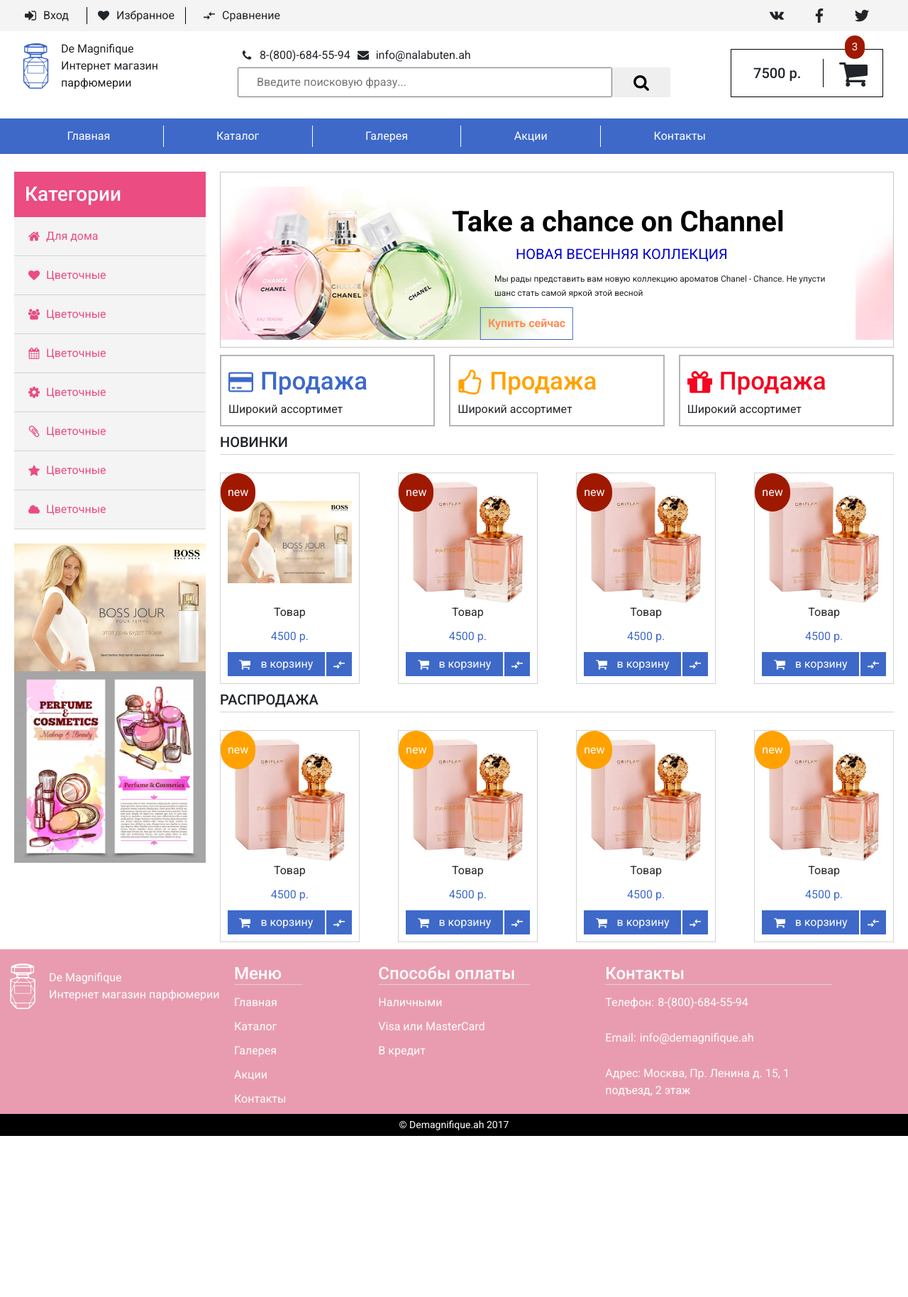
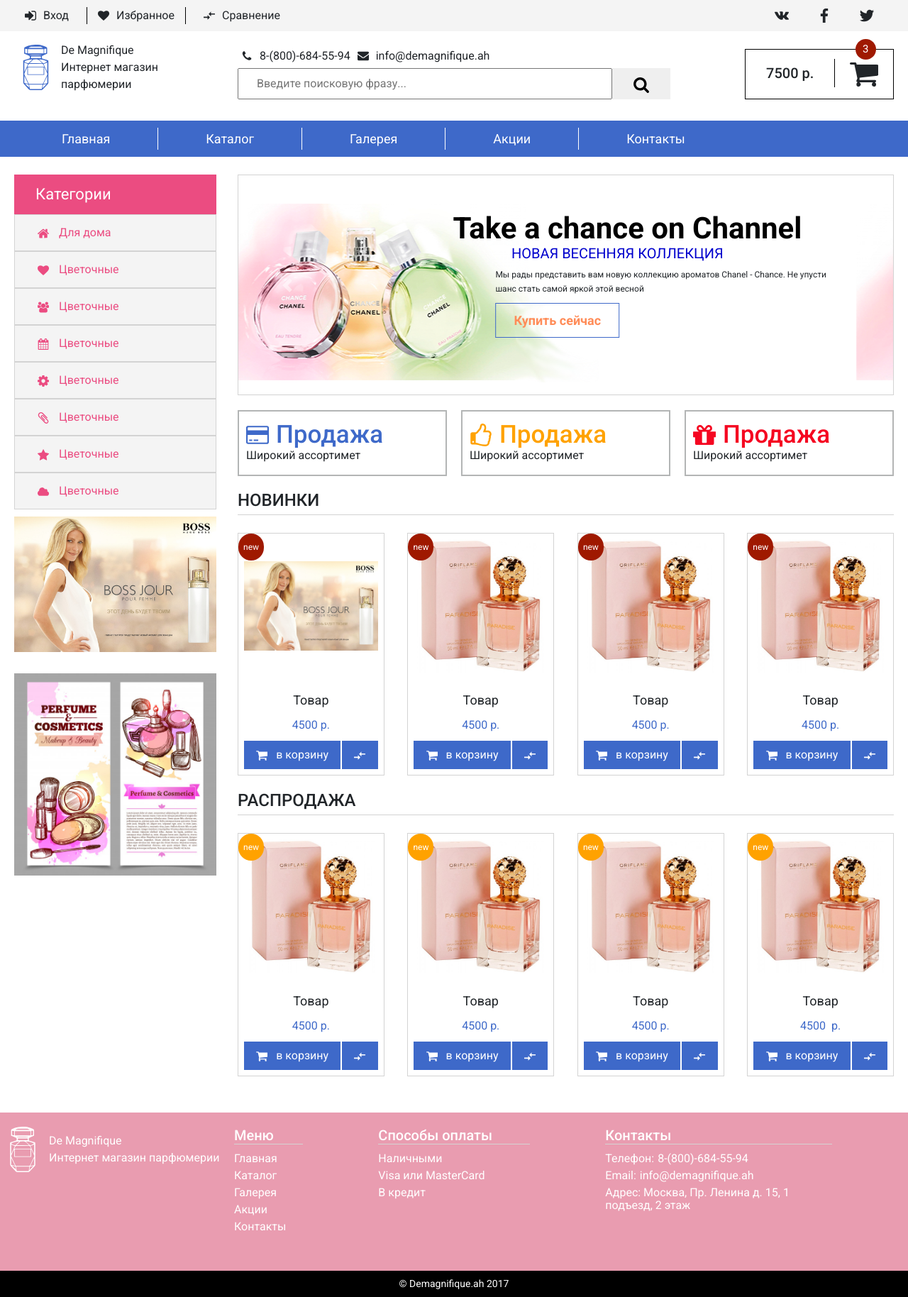
Before and after one commit to sakuranasty/DeMagnifique-3rd_template, a website: page index.html in a window 1280 px wide. Shown: the whole page at 71% size. Before the commit the page ends 1601 px from the top, so only its background shows below. Drawn offline with nearby package versions, Linux system fonts and the light colour scheme.

Commit message:
fixed major issues

```diff
--- a/gulpfile.js
+++ b/gulpfile.js
@@ -27,7 +27,7 @@
 
 gulp.task('watch', function(){
 	browserSync.init({
-       proxy: "MyLouboutin.loc"
+       server: true
     });
 
 	gulp.watch('./src/precss/**/*.less', styles);
--- a/index.html
+++ b/index.html
@@ -13,6 +13,11 @@
     <link rel="stylesheet" href="https://stackpath.bootstrapcdn.com/bootstrap/4.3.1/css/bootstrap.min.css"
           integrity="sha384-ggOyR0iXCbMQv3Xipma34MD+dH/1fQ784/j6cY/iJTQUOhcWr7x9JvoRxT2MZw1T" crossorigin="anonymous">
     <link rel="stylesheet" href="src/css/styles.css">
+    <!--<script defer src="https://code.jquery.com/jquery-3.3.1.slim.min.js" integrity="sha384-q8i/X+965DzO0rT7abK41JStQIAqVgRVzpbzo5smXKp4YfRvH+8abtTE1Pi6jizo" crossorigin="anonymous"></script>-->
+    <script defer src="https://code.jquery.com/jquery-3.3.1.min.js"></script>
+    <script defer src="https://cdnjs.cloudflare.com/ajax/libs/popper.js/1.14.7/umd/popper.min.js" integrity="sha384-UO2eT0CpHqdSJQ6hJty5KVphtPhzWj9WO1clHTMGa3JDZwrnQq4sF86dIHNDz0W1" crossorigin="anonymous"></script>
+    <script defer src="https://stackpath.bootstrapcdn.com/bootstrap/4.3.1/js/bootstrap.min.js" integrity="sha384-JjSmVgyd0p3pXB1rRibZUAYoIIy6OrQ6VrjIEaFf/nJGzIxFDsf4x0xIM+B07jRM" crossorigin="anonymous"></script>
+    <script defer src="src/js/scripts.js"></script>
 </head>
 <body>
 <header class="header wrap">
@@ -77,7 +82,7 @@
                 <svg class="icon" viewBox="0 0 64.1 50.4" xmlns="http://www.w3.org/2000/svg">
                     <use xlink:href="src/img/mail.svg#mail"></use>
                 </svg>
-                info@nalabuten.ah</a>
+                info@demagnifique.ah</a>
         </address>
         <form method="GET" id="main-search">
             <input aria-label="Поиск" type="search" name="search" placeholder="Введите поисковую фразу...">
@@ -97,9 +102,10 @@
                 </svg>
             </a>
         </figure>
-        <svg class="icon hamburger" viewBox="0 0 44.1 32.2" xmlns="http://www.w3.org/2000/svg">
+        <button type="buttton" class="hamburger"><svg class="icon" viewBox="0 0 44.1 32.2" xmlns="http://www.w3.org/2000/svg">
             <use xlink:href="src/img/hamburger.svg#hamburger"></use>
         </svg>
+        </button>
     </div>
 </header>
 <nav class="nav wrap">
@@ -201,7 +207,7 @@
                             <use xlink:href="src/img/shopping_cart.svg#cart"></use>
                         </svg>
                         в корзину</a></div>
-                    <div class="item-button__comp"><a aria-label="К сравнению" href="#">
+                    <div class="item-buttons__comp"><a aria-label="К сравнению" href="#">
                         <svg class="icon" viewBox="0 0 51.2 36.2" xmlns="http://www.w3.org/2000/svg">
                             <use xlink:href="src/img/compare.svg#compare"></use>
                         </svg>
@@ -218,7 +224,7 @@
                             <use xlink:href="src/img/shopping_cart.svg#cart"></use>
                         </svg>
                         в корзину</a></div>
-                    <div class="item-button__comp"><a aria-label="К сравнению" href="#">
+                    <div class="item-buttons__comp"><a aria-label="К сравнению" href="#">
                         <svg class="icon" viewBox="0 0 51.2 36.2" xmlns="http://www.w3.org/2000/svg">
                             <use xlink:href="src/img/compare.svg#compare"></use>
                         </svg>
@@ -235,7 +241,7 @@
                             <use xlink:href="src/img/shopping_cart.svg#cart"></use>
                         </svg>
                         в корзину</a></div>
-                    <div class="item-button__comp"><a aria-label="К сравнению" href="#">
+                    <div class="item-buttons__comp"><a aria-label="К сравнению" href="#">
                         <svg class="icon" viewBox="0 0 51.2 36.2" xmlns="http://www.w3.org/2000/svg">
                             <use xlink:href="src/img/compare.svg#compare"></use>
                         </svg>
@@ -252,7 +258,7 @@
                             <use xlink:href="src/img/shopping_cart.svg#cart"></use>
                         </svg>
                         в корзину</a></div>
-                    <div class="item-button__comp"><a aria-label="К сравнению" href="#">
+                    <div class="item-buttons__comp"><a aria-label="К сравнению" href="#">
                         <svg class="icon" viewBox="0 0 51.2 36.2" xmlns="http://www.w3.org/2000/svg">
                             <use xlink:href="src/img/compare.svg#compare"></use>
                         </svg>
@@ -273,7 +279,7 @@
                             <use xlink:href="src/img/shopping_cart.svg#cart"></use>
                         </svg>
                         в корзину</a></div>
-                    <div class="item-button__comp"><a aria-label="К сравнению" href="#">
+                    <div class="item-buttons__comp"><a aria-label="К сравнению" href="#">
                         <svg class="icon" viewBox="0 0 51.2 36.2" xmlns="http://www.w3.org/2000/svg">
                             <use xlink:href="src/img/compare.svg#compare"></use>
                         </svg>
@@ -290,7 +296,7 @@
                             <use xlink:href="src/img/shopping_cart.svg#cart"></use>
                         </svg>
                         в корзину</a></div>
-                    <div class="item-button__comp"><a aria-label="К сравнению" href="#">
+                    <div class="item-buttons__comp"><a aria-label="К сравнению" href="#">
                         <svg class="icon" viewBox="0 0 51.2 36.2" xmlns="http://www.w3.org/2000/svg">
                             <use xlink:href="src/img/compare.svg#compare"></use>
                         </svg>
@@ -307,7 +313,7 @@
                             <use xlink:href="src/img/shopping_cart.svg#cart"></use>
                         </svg>
                         в корзину</a></div>
-                    <div class="item-button__comp"><a aria-label="К сравнению" href="#">
+                    <div class="item-buttons__comp"><a aria-label="К сравнению" href="#">
                         <svg class="icon" viewBox="0 0 51.2 36.2" xmlns="http://www.w3.org/2000/svg">
                             <use xlink:href="src/img/compare.svg#compare"></use>
                         </svg>
@@ -317,14 +323,14 @@
             <figure class="item">
                 <figcaption class="item-title">Товар</figcaption>
                 <img src="src/images/item.jpg" alt="" class="item-img">
-                <span class="item-price"><output name="item-price">4500</output> р.</span>
+                <span class="item-price"><output name="item-price">4500</output>&nbsp р.</span>
                 <div class="item-buttons">
                     <div class="item-buttons__cart"><a href="">
                         <svg class="icon" viewBox="0 0 59 50.4" xmlns="http://www.w3.org/2000/svg">
                             <use xlink:href="src/img/shopping_cart.svg#cart"></use>
                         </svg>
                         в корзину</a></div>
-                    <div class="item-button__comp"><a aria-label="К сравнению" href="#">
+                    <div class="item-buttons__comp"><a aria-label="К сравнению" href="#">
                         <svg class="icon" viewBox="0 0 51.2 36.2" xmlns="http://www.w3.org/2000/svg">
                             <use xlink:href="src/img/compare.svg#compare"></use>
                         </svg>
@@ -420,14 +426,7 @@
         <address>Email:<a href="mailto:info@nalabuten.ah">info@demagnifique.ah</a></address>
         <address>Адрес: Москва, Пр. Ленина д. 15, 1 подъезд, 2 этаж</address>
     </div>
-    <small class="copyright">&copy; Demagnifique.ah
-        <time datetime="2019-02-24">2017</time>
-    </small>
+    <small class="copyright">&copy; Demagnifique.ah 2017</small>
 </footer>
-<script src="https://code.jquery.com/jquery-3.3.1.min.js"></script>
-<script src="https://code.jquery.com/jquery-3.3.1.slim.min.js" integrity="sha384-q8i/X+965DzO0rT7abK41JStQIAqVgRVzpbzo5smXKp4YfRvH+8abtTE1Pi6jizo" crossorigin="anonymous"></script>
-<script src="https://cdnjs.cloudflare.com/ajax/libs/popper.js/1.14.7/umd/popper.min.js" integrity="sha384-UO2eT0CpHqdSJQ6hJty5KVphtPhzWj9WO1clHTMGa3JDZwrnQq4sF86dIHNDz0W1" crossorigin="anonymous"></script>
-<script src="https://stackpath.bootstrapcdn.com/bootstrap/4.3.1/js/bootstrap.min.js" integrity="sha384-JjSmVgyd0p3pXB1rRibZUAYoIIy6OrQ6VrjIEaFf/nJGzIxFDsf4x0xIM+B07jRM" crossorigin="anonymous"></script>
-<script src="/src/js/scripts.js"></script>
 </body>
 </html>
--- a/src/precss/common.less
+++ b/src/precss/common.less
@@ -61,10 +61,7 @@
 figure{
   margin: 0;
 }
-#promotion-slider{
-  padding: 20px 0 10px;
-  border: 1px solid #c5c7c7;
-}
+
 .carousel-control-next-icon, .carousel-control-prev-icon{
   height: 40px;
 }
--- a/src/precss/content.less
+++ b/src/precss/content.less
@@ -3,13 +3,15 @@
   display: flex;
   margin-top: 10px;
   .aside,aside{
-    flex: 0 1 calc(100% / @n * 3 - 2 * @offset);
+    flex: 0 1 285px;
     margin-right: @offset;
     .categories{
       &-title{
         background-color: @rosepink;
         color: white;
-        padding: 15px;
+        padding: 15px 30px;
+        font-size: 22px;
+        font-weight: normal;
         //border: 1px solid lightgray;
       }
       &-list{
@@ -17,24 +19,26 @@
         background-color: @lightgray;
         //border: 1px solid lightgray;
         li{
-          padding: 15px 20px;
+          padding: 13px 32px;
           box-sizing: border-box;
-          border-bottom: 1px solid lightgray;
+          border: 1px solid lightgray;
+          font-size: 16px;
           &:hover{
             background-color: @rosepink;
             color: white;
           }
         }
         .icon{
-          margin-right: 5px;
+          margin-right: 10px;
         }
       }
     }
     .banner{
       width: 100%;
-      margin-top: 20px;
+      margin-top: 10px;
       img{
         width: 100%;
+        margin-bottom: 30px;
       }
     }
   }
@@ -43,16 +47,14 @@
   order: 1;
   flex:1 0 calc(100% / 12 * 9 - 20px);
   box-sizing: border-box;
-  margin:0 -@offset_one_side;
+  margin: 0 -@offset_one_side;
+  padding-left: 10px;
+  #promotion-slider{
+    padding: 40px 0 15px;
+    border: 1px solid lightgray;
+  }
   .promotion{
     margin: 0 @offset_one_side;
-    &-slider{
-      overflow:hidden;
-      height: 280px;
-      box-sizing: border-box;
-      padding: 20px 0px 10px;
-      border: 1px solid lightgray;
-    }
     &-slide{
       width: 100%;
       text-align: right;
@@ -69,7 +71,8 @@
         flex-direction: column;
         margin-left: auto;
         text-align: center;
-        margin-right: 20px;
+        margin-right: 35px;
+        margin-bottom: 45px;
         div:nth-child(2){
           font-size: 20px;
           text-transform: uppercase;
@@ -78,7 +81,7 @@
         }
         div:nth-child(3){
           text-align: left;
-          margin-top: 10px;
+          margin-top: 5px;
           line-height: 20px;
           margin-left: 30px;
           font-size: 12px;
@@ -88,40 +91,45 @@
       }
     }
     .stat{
-      font-size: 40px;
+      font-size: 42px;
+      line-height: 40px;
       color: black;
-      margin: 20px 20px 0;
+      margin: 15px 20px 0;
       font-weight: bold;
       text-align: left;
     }
     &-btn{
       text-align: left;
       align-self: flex-start;
-      margin-left: 60px;
+      margin-left: 80px;
       margin-top: 10px;
-      padding: 10px;
-      font-size: 16px;
+      margin-bottom: 20px;
+      padding: 10px 25px;
+      font-size: 18px;
       color: #ff8c58;
       font-weight: 800;
       border: 1px solid @skyblue;
     }
     &-blocks{
       display: flex;
-      margin: 0 -@offset_one_side;
-      margin-top: 10px;
+      margin: 21px -@offset_one_side 10px;
       figure{
         flex:1 1 calc(@wrap_width / 12 * 3 - @offset);
         margin: 0 @offset_one_side;
         border: 2px solid #b3b5b5;
         box-sizing: border-box;
-        padding: 10px;
+        padding: 15px 10px;
         figcaption{
           font-size: 35px;
+          line-height: 35px;
           font-weight: 500;
           display: flex;
           align-items: center;
           .icon{
+            @h:32px;
             margin-right: 10px;
+            width: @h;
+            height: @h;
           }
         }
         &:nth-child(1) figcaption{
@@ -141,19 +149,20 @@
     display: flex;
     flex-wrap: wrap;
     justify-content: space-between;
+    margin-bottom: 11px;
     figure:before{
       content: "new";
       display: block;
-      padding: 15px 10px;
-      border-radius: 30px;
-      font-size: 16px;
+      padding: 10px 7px;
+      border-radius: 40px;
+      font-size: 12px;
       position: absolute;
       top:0;
       left:0;
       color: #fff;
     }
     h2,.h2{
-      font-size: 20px;
+      font-size: 24px;
       font-weight: 500;
       padding: 10px 0 5px;
       display: block;
@@ -167,10 +176,9 @@
 .item{
   display: flex;
   flex-direction: column-reverse;
-  .size(@n, 2, @offset);
-  flex-grow: 0;
-  flex-shrink: 0;
-  padding: 10px;
+  flex: 0 1 calc((@wrap_width - 2 * @offset) / @n * 2);
+  margin: 0 @offset_one_side;
+  padding: 8px;
   text-align: center;
   border: 1px solid lightgray;
   position: relative;
@@ -185,6 +193,9 @@
   }
   &-title{
     order:3;
+    font-size: 18px;
+    font-weight: 300;
+    margin-top: 25px;
   }
   &-price{
     order:2;
@@ -199,14 +210,18 @@
     div{
       background-color: @skyblue;
       color: white;
-      padding: 5px 10px;
+      padding: 8px 0;
     }
     &__cart{
       border-right: 2px solid white;
       flex-grow: 1;
-      .icon{
-        margin-right: 10px;
+      .icon {
+        margin-right: 8px;
       }
+    }
+    &__comp{
+      padding: 0 5px;
+      flex-grow: 1;
     }
   }
 }
@@ -227,7 +242,6 @@
    .categories{
     display: none;
     position: absolute;
-    overflow-y:auto;
      top:0;
      left: 0;
      z-index: 2;
@@ -236,6 +250,15 @@
      height: 100%;
      padding-right: 10px;
   }
+   #promotion-slider{
+     padding-bottom: 10px;
+     .stat{
+       font-size: 30px;
+     }
+     .text{
+       margin-bottom: 0;
+     }
+   }
 }
 @media screen and (max-width: 720px){
   main,.main{
--- a/src/precss/footer.less
+++ b/src/precss/footer.less
@@ -9,7 +9,7 @@
   position: relative;
   padding: 20px 0 0;
   box-sizing: border-box;
-  margin-top: 10px;
+  margin-top: 40px;
   .logo{
     color: white;
     grid-column: 1/span 3;
@@ -21,10 +21,12 @@
   }
   h3,.h3{
     border-bottom: 1px solid lightgray;
-    font-size: 24px;
+    font-size: 20px;
   }
   li, address{
-    padding: 5px 0;
+    padding: 3px 0;
+    line-height: 18px;
+    margin-bottom: 0;
   }
   &-nav{
     grid-column: 4/ span 1;
@@ -65,11 +67,12 @@
   grid-column-end: -1;
   flex-grow: 1;
   background-color: #000;
-  padding: 5px 0;
+  padding: 8px 0;
   text-align: center;
   color:white;
   font-size: 14px;
   position: relative;
+  margin-top: 50px;
   &::before {
     content: '';
     display: block;
--- a/src/precss/header.less
+++ b/src/precss/header.less
@@ -39,7 +39,7 @@
     }
   }
   .social{
-    margin-right: 15px;
+    margin-right: 8px;
     font-size: 20px;
     li{
       padding:0 10px;
@@ -140,15 +140,19 @@
       }
     }
     .cart{
-      grid-column: 10/span 3;
+      grid-column-start: -1;
+      grid-column-end: -4;
       grid-row: 1 / span 2;
       display: flex;
       justify-content: flex-end;
       align-items: center;
-      align-self: center;
+      align-self: end;
       border: 1px solid black;
       box-sizing: border-box;
-      margin: 20px 15px 0 22%;
+      min-width: 210px;
+      margin-top: 20px;
+      margin-left: auto;
+      padding-bottom: 3px;
       div{
         font-size: 20px;
         display: flex;
@@ -170,10 +174,10 @@
           background-color: @darkred;
           position: absolute;
           right: 30%;
-            top:-20px;
+            top:-15px;
             font-size: 15px;
             color: #fff;
-            padding: 5px 10px;
+            padding: 3px 10px;
           }
           &:hover svg{
               fill: skyblue;
@@ -191,9 +195,7 @@
      header, .header{
        .info{
          .cart{
-           grid-column: 10/span 3;
-           margin-left: 5%;
-           margin-right: 0;
+           min-width: 150px;
            div{
              font-size: 16px;
            }
@@ -233,7 +235,7 @@
         align-self: end;
         font-size: 12px;
         padding: 5px 0;
-        grid-column: 10/span 3;
+        grid-column: 9/span 4;
         margin: 0;
         a{
           font-size: 20px;
@@ -296,9 +298,9 @@
         z-index: 3;
         border-radius: 20px;
         top:100%;
-        right:-110%;
+        right:-140%;
         height: 30px;
-        width: 320px;
+        width: 310px;
 
       }
       button{
@@ -320,10 +322,11 @@
       order: 4;
      font-size: 30px;
       margin: 0 10px;
+      padding: 0;
     }
       .cart{
         border: none;
-        width: auto;
+        min-width: auto;
         a{
           border:none;
           font-size: 30px;
@@ -341,6 +344,11 @@
           display: none;
         }
       }
+    }
+  }
+  main, .main{
+    .item-buttons__comp{
+      display: none;
     }
   }
 }
@@ -365,10 +373,10 @@
     display: flex;
     align-items: center;
     padding: 10px 0;
-    font-size: 16px;
+    font-size: 18px;
     width: 100%;
     li {
-      padding: 3px 6%;
+      padding: 2px 5.4%;
       color: white;
       text-align: center;
     }
@@ -381,6 +389,7 @@
   nav, .nav {
     ul {
       li {
+        font-size: 14px;
         padding: 3px 20px;
       }
     }
@@ -390,6 +399,7 @@
   nav, .nav {
     position: relative;
     display: none;
+    margin: 0;
     ul {
       background-color: @lightgray;
       display: block;
@@ -408,6 +418,9 @@
         text-align: left;
         border-right: none;
       }
+      a{
+        display: block;
+      }
     }
   }
 }
--- a/src/precss/mix.less
+++ b/src/precss/mix.less
@@ -1,4 +1,4 @@
-@wrap_width: 1300px;
+@wrap_width: 1280px;
 @red: #f5001d;
 @black: #000404;
 @white: #ffffff;
@@ -22,7 +22,7 @@
 	box-shadow: inset 0 0 0 10px rgba(29, 157, 115, 0.35);
 }
 .size(@n, @col, @offs){
-	flex-basis: calc(@wrap_width / @n * @col - @offs);
+	flex-basis: calc((@wrap_width - 2 * @offset) / @n * @col - @offs);
 	box-sizing:border-box;
 	margin: 0 @offs / 2;
 }
```
Also changed, not shown: src/js/scripts.js (+6 -7 lines), src/css/styles.css.
